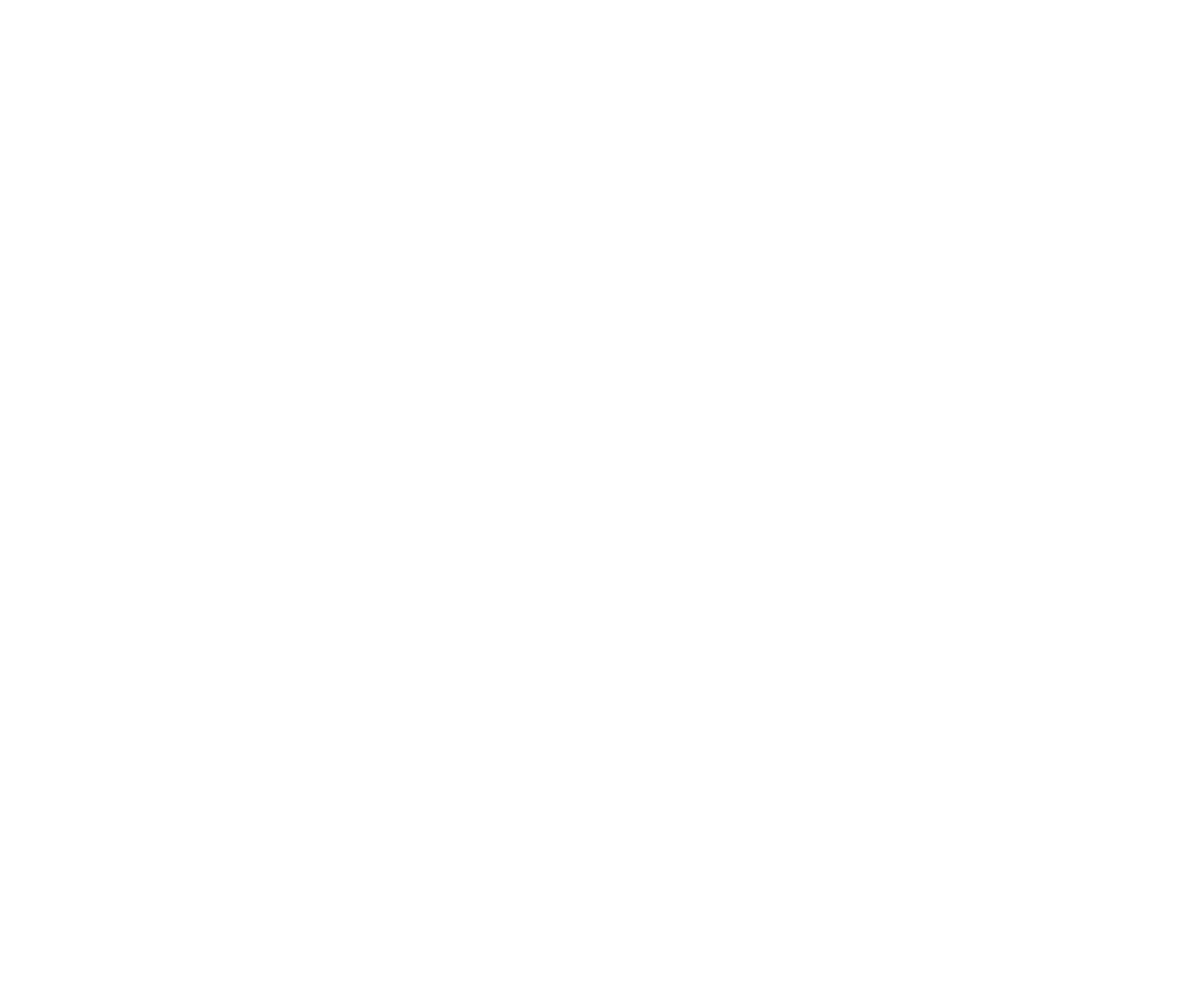
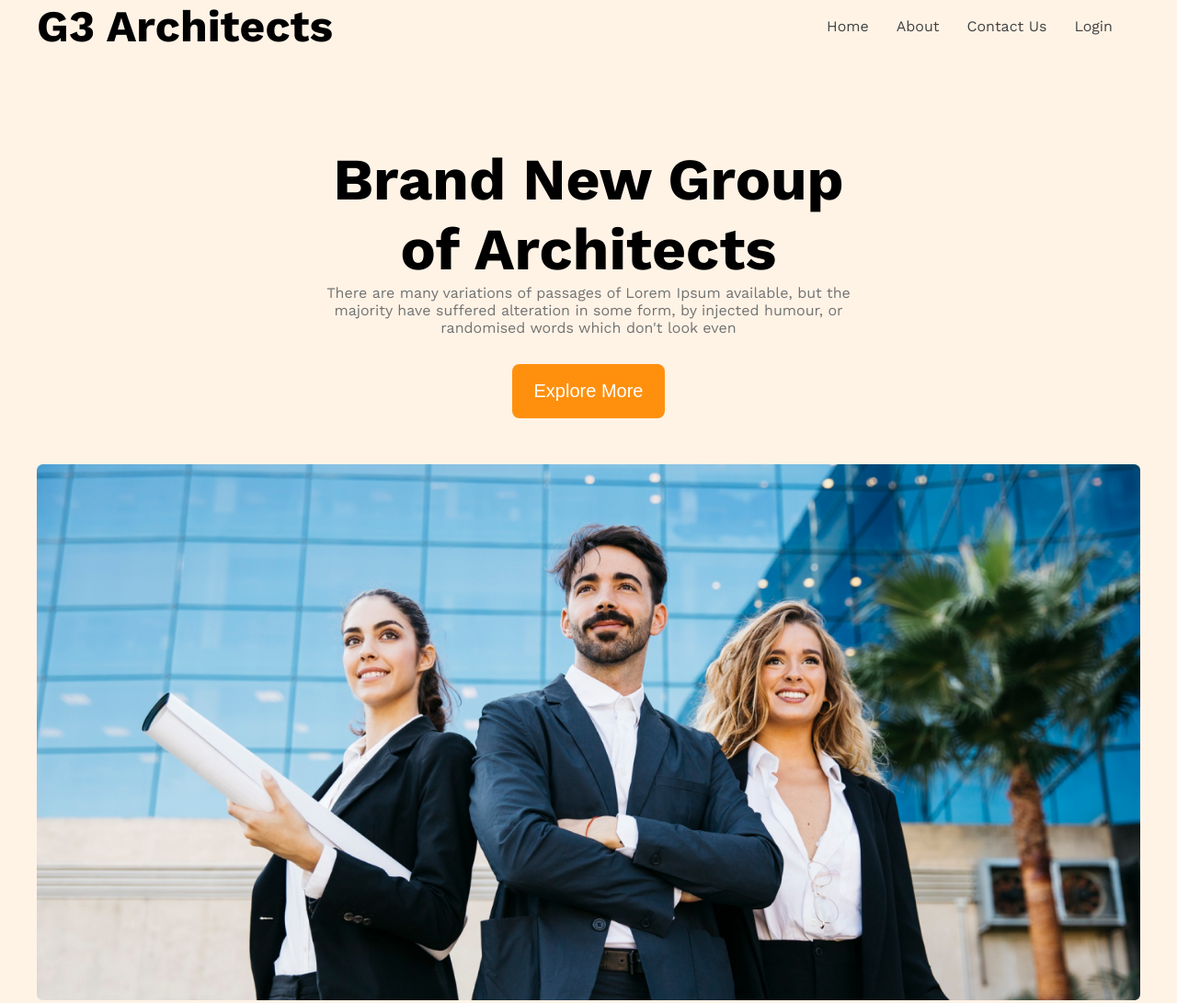
Before and after one commit to ItsMoumita/architect-responsive-website, a plain HTML site: page index.html in a window 1280 px wide. Shown: the whole page at 92% size. Before the commit the page ends 800 px from the top, so only its background shows below. Drawn offline with nearby package versions, Linux system fonts and the light colour scheme.

Commit message:
added navbar and banner

```diff
--- a/index.html
+++ b/index.html
@@ -6,7 +6,33 @@
     <title>G3 Architect Website</title>
     <link rel="stylesheet" href="styles/style.css">
 </head>
-<body class="work-sans-fonts">
+<body class="work-sans-fonts bg-primary">
+   <header>
+         <nav class="navbar display-flex">
+            <h3 class="brand">G3 Architects</h3>
+            <ul class="nav-list display-flex">
+                <li class="nav-item"><a href="" class="nav-link dark-2">Home</a></li>
+                <li class="nav-item"><a href="" class="nav-link dark-2">About</a></li>
+                <li class="nav-item"><a href="" class="nav-link dark-2">Contact Us</a></li>
+                <li class="nav-item"><a href="" class="nav-link dark-2">Login</a></li>
+            </ul>
+         </nav>
+         <div class="banner">
+            <div class="banner-container">
+                <h1 class="banner-title">Brand New Group of Architects </h1>
+                <p class="banner-description dark-3">There are many variations of passages of Lorem Ipsum available, but the majority have suffered alteration in some form, by injected humour, or randomised words which don't look even</p>
+                <button class="btn-primary banner-btn">Explore More</button>
+            </div>
+            <img src="images/banner.png" alt="" class="banner-image">
+         </div>
+   </header>
 
+   <main>
+
+   </main>
+
+   <footer>
+
+   </footer>
 </body>
 </html>
--- a/styles/style.css
+++ b/styles/style.css
@@ -6,3 +6,98 @@
     font-weight: 400;
     font-style: normal;
   }
+
+  /* share styles */
+  *{
+    margin: 0;
+    padding: 0;
+  }
+  .display-flex{
+    display: flex;
+  }
+  .bg-primary{
+     background: rgba(255, 144, 14, 0.1);
+  }
+
+  .dark-1{
+    color: rgb(19, 19, 19);
+  }
+  .dark-2{
+    color: rgb(66, 66, 66);
+  }
+  .dark-3{
+    color: rgb(114, 114, 114);
+  }
+
+.btn-primary{
+  border-radius: 8px;
+  background: rgb(255, 144, 14);
+  padding: 18px 24px;
+  border: none;
+  color: white;
+  font-size: 1.25rem
+}
+
+  /* share styles end */
+
+  /* navebar styles */
+header{
+    max-width: 1200px;
+    margin: 0 auto;
+  }
+
+  .navbar{
+    justify-content: space-between;
+    align-items: center;
+  }
+  .brand{
+    font-size: 3rem;
+    font-weight: 700;
+
+  }
+  .nav-list{
+    list-style: none;
+  }
+
+  .nav-item{
+    margin-right: 30px;
+  }
+
+  .nav-link{
+    text-decoration: none;
+  }
+
+  /* banner styles */
+
+  .banner-container{
+    max-width: 600px;
+    text-align: center;
+    margin: 100px auto 50px;
+
+  }
+  .banner-title{
+    font-size: 4rem;
+    font-weight: 700;
+  }
+  .banner-description{
+    font-size: 1rem;
+    font-weight: 400;
+  }
+  .banner-btn{
+    margin-top: 30px;
+  }
+  .banner-image{
+    width: 100%;
+    margin: 0 auto;
+  }
+
+
+/* responsive media query */
+
+@media screen and (max-width: 576px) {
+
+  .navbar ,.nav-list{
+    flex-direction: column;
+  }
+
+}
```
